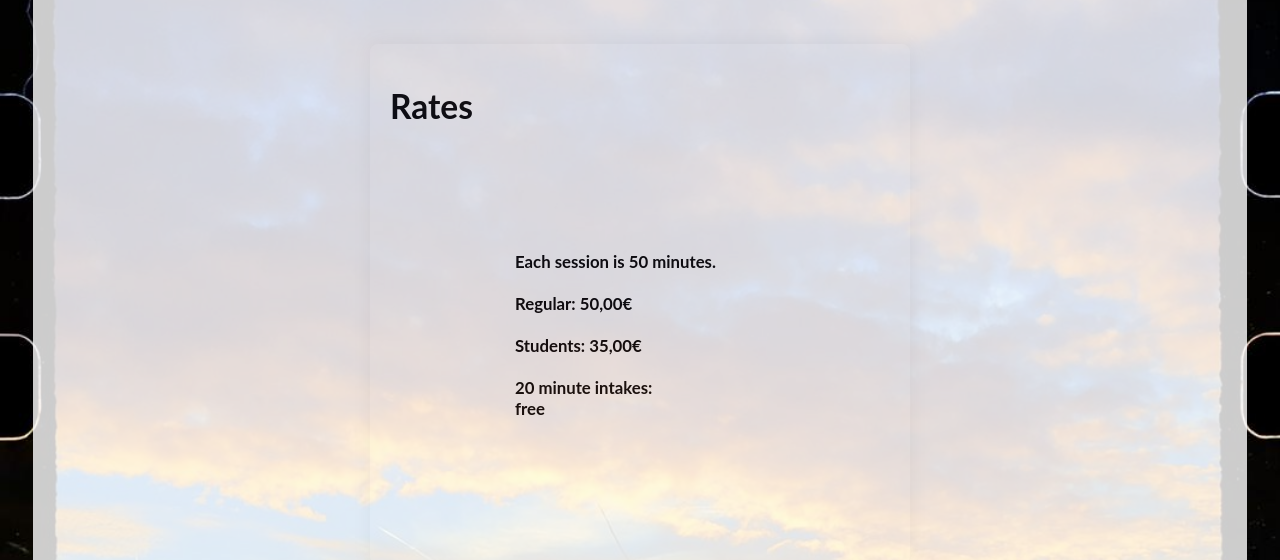
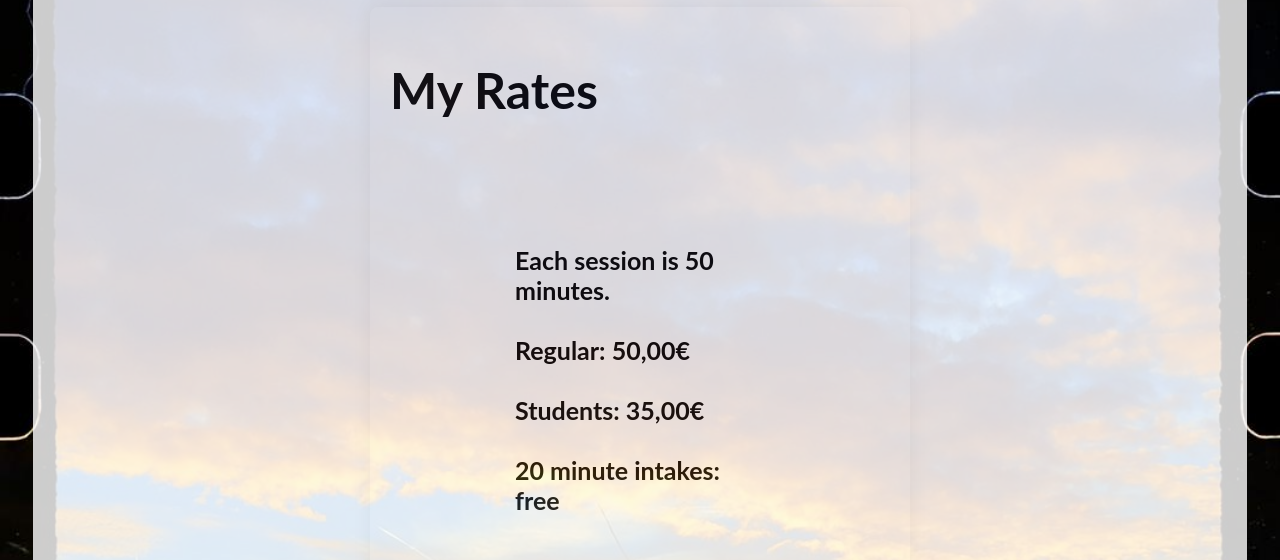
Before and after one commit to beatsch/rust-101, a website: page src/rates.html in a window 1280 px wide. Shown: the part 392-952 px from the top of the page. Drawn offline with Linux system fonts and the light colour scheme.

Commit message:
Update rates.html

```diff
--- a/src/rates.html
+++ b/src/rates.html
@@ -104,11 +104,11 @@
   </div>
 
 
-  <h6>
+
 	<div class="container background">
 	<div id="transbox">
         <small>
-        	<h1 style="color: black;"> Rates</h1>
+        	<h1 style="color: black;"> My Rates</h1>
 
                  <p>Each session is 50 minutes.
                      <br>
@@ -122,12 +122,13 @@
                      20 minute intakes:
                      <br>
                      free
-                     </p>
+                 </p>
+	 </small>
 
-
-              </div>
-        </div>
-     </div>
+         </div>
+         </div>
+   </div>
+   </div>
 
 
                         <script>
@@ -142,7 +143,7 @@
                         }
                         </script>
 
-                         <footer>
+<footer>
 	      <!-- Outside transparentbox -->
   <div class="center">
 
```
